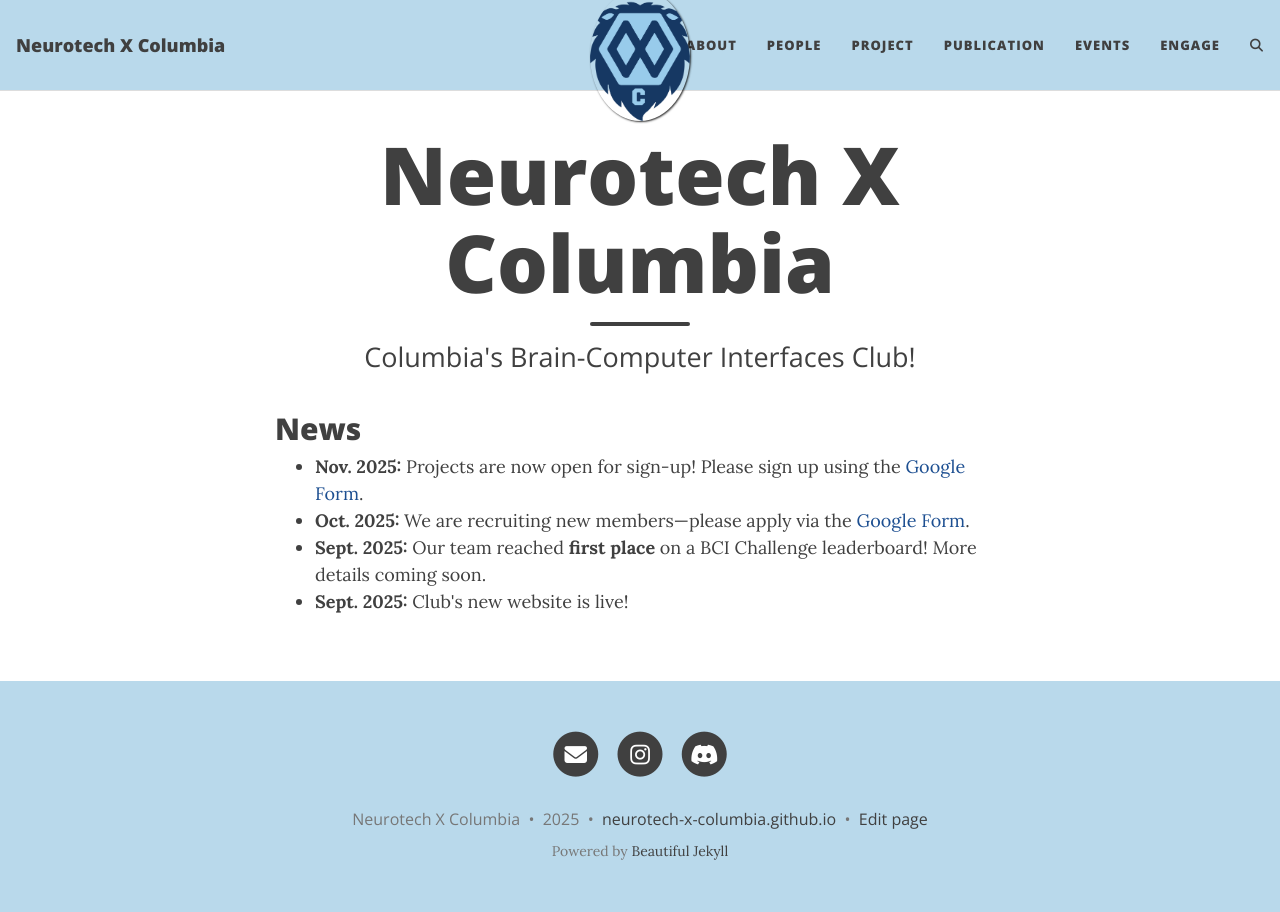
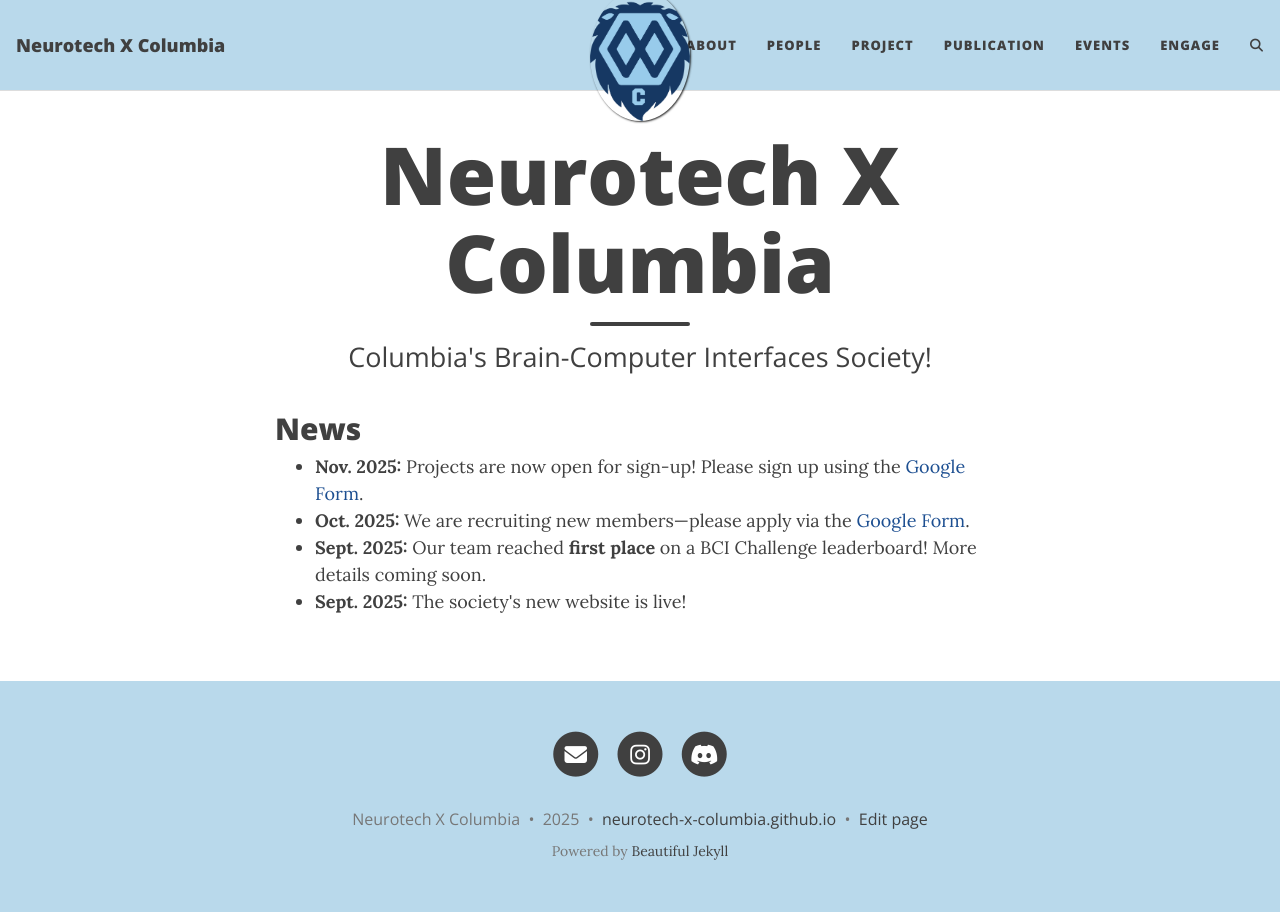
Before and after one commit to Neurotech-X-Columbia/Neurotech-X-Columbia.github.io, a Jekyll site: the page built from index.html, in a window 1280 px wide. Built offline with Jekyll 4.4.1, drawn with Linux system fonts in a browser that asks for light colours; the list of posts is cut into pages by our own code; comment, search, counter and statistics services are not loaded.

Commit message:
update subtitle and description to reflect 'Society' instead of 'Club'

```diff
--- a/index.html
+++ b/index.html
@@ -1,7 +1,7 @@
 ---
 layout: home
 title: Neurotech X Columbia
-subtitle: Columbia's Brain-Computer Interfaces Club!
+subtitle: Columbia's Brain-Computer Interfaces Society!
 ---
 <section class="news">
   <h2>News</h2>
@@ -9,7 +9,7 @@
     <li><strong>Nov. 2025:</strong> Projects are now open for sign-up! Please sign up using the <a href="https://forms.gle/SoBnABnETNq2CzaZ9" target="_blank" rel="noopener">Google Form</a>.</li>
     <li><strong>Oct. 2025:</strong> We are recruiting new members—please apply via the <a href="https://forms.gle/ftumGym6TZqV35mp8" target="_blank" rel="noopener">Google Form</a>.</li>
     <li><strong>Sept. 2025:</strong> Our team reached <strong>first place</strong> on a BCI Challenge leaderboard! More details coming soon.</li>
-    <li><strong>Sept. 2025:</strong> Club's new website is live!</li>
+    <li><strong>Sept. 2025:</strong> The society's new website is live!</li>
 
   </ul>
 </section>
```
